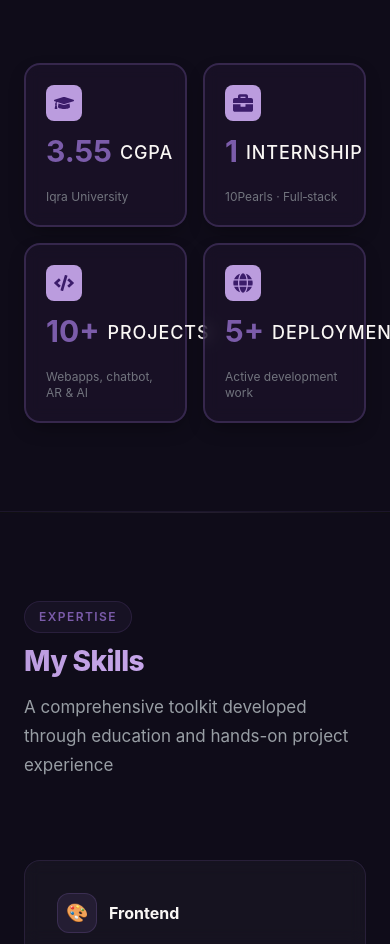
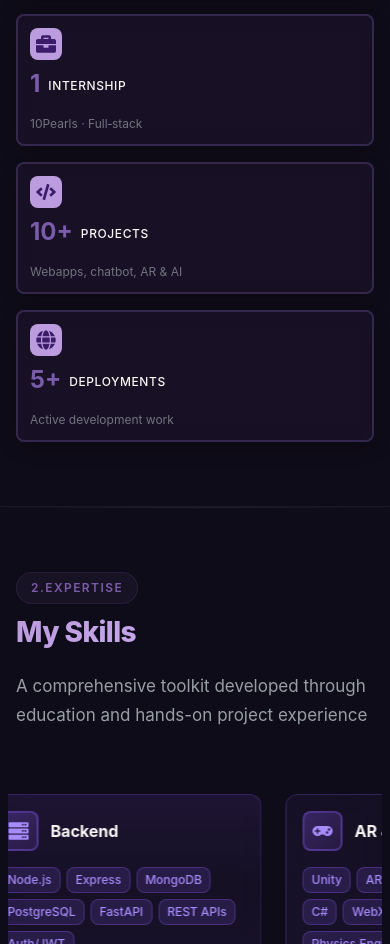
Before and after one commit to Fahadkhan1503/My_portfolio, a React app in the folder frontend/: page /dashboard in a window 390 px wide. Shown: the part 1691-2635 px from the top of the page. Built offline with nearby package versions, Linux system fonts and the light colour scheme; the HTML template or start-up script is replaced by a standard one.

Commit message:
enhance About and Skills components with improved styling and responsiveness; add scroll animation to Skills section

```diff
--- a/frontend/src/pages/About.jsx
+++ b/frontend/src/pages/About.jsx
@@ -26,12 +26,12 @@ export default function About() {
       {/* ── Section Header ── */}
       <div
         ref={headerRef}
-        className={`max-w-7xl mx-auto px-6 pt-10 pb-5 transition-all duration-700 ${headerVisible ? "opacity-100 translate-y-0" : "opacity-0 translate-y-8"}`}
+        className={`max-w-7xl mx-auto px-4 md:px-6 pt-8 md:pt-10 pb-3 md:pb-5 transition-all duration-700 ${headerVisible ? "opacity-100 translate-y-0" : "opacity-0 translate-y-8"}`}
       >
         <span className="section-label"> 1.About Me</span>
         <h2 className="section-title mt-3 pb-2">My Journey</h2>
         <p
-          className="section-desc mt-4 max-w-2xl font-semibold"
+          className="section-desc mt-4 max-w-2xl font-semibold text-sm md:text-base"
           style={{ color: theme.colors.secondary }}
         >
           From passion to profession , my path through technology and continuous
@@ -40,15 +40,15 @@ export default function About() {
       </div>
 
       {/* ── Story Section ── */}
-      <div ref={storyRef} className="max-w-7xl mx-auto px-6 pb-22">
-        <div className="grid grid-cols-1 md:grid-cols-2 gap-16 items-center">
+      <div ref={storyRef} className="max-w-7xl mx-auto px-4 md:px-6 pb-16 md:pb-22">
+        <div className="grid grid-cols-1 md:grid-cols-2 gap-8 md:gap-12 lg:gap-16 items-start md:items-center">
           {/* left — Text */}
           <div
             className={`transition-all duration-700 delay-200 ${storyVisible ? "opacity-100 translate-x-0" : "opacity-0 translate-x-12"}`}
           >
-            <div className="space-y-5">
+            <div className="space-y-3 md:space-y-5">
               <p
-                className="text-lg leading-relaxed"
+                className="text-base md:text-lg leading-relaxed"
                 style={{ color: theme.colors.secondary }}
               >
                 I'm a Computer Science graduate from Iqra University with a CGPA
@@ -57,7 +57,7 @@ export default function About() {
                 real-world problems.
               </p>
               <p
-                className="text-lg leading-relaxed"
+                className="text-base md:text-lg leading-relaxed"
                 style={{ color: theme.colors.secondary }}
               >
                 During my studies, I interned at{" "}
@@ -67,7 +67,7 @@ export default function About() {
                 design.
               </p>
               <p
-                className="text-lg leading-relaxed"
+                className="text-base md:text-lg leading-relaxed"
                 style={{ color: theme.colors.secondary }}
               >
                 I'm currently seeking roles in software development,
@@ -100,7 +100,7 @@ export default function About() {
           <div
             className={`transition-all duration-700 delay-100 ${storyVisible ? "opacity-100 translate-x-0" : "opacity-0 -translate-x-12"}`}
           >
-            <div className="grid grid-cols-2 gap-4 h-full">
+            <div className="grid grid-cols-1 sm:grid-cols-2 gap-4 md:gap-5 h-full">
               {[
                 {
                   value: "3.55",
@@ -129,7 +129,7 @@ export default function About() {
               ].map((item, idx) => (
                 <div
                   key={idx}
-                  className="relative rounded-2xl p-5 flex flex-col justify-between transition-all duration-500 hover:scale-[1.02]"
+                  className="relative rounded-lg md:rounded-2xl p-3 md:p-5 flex flex-col justify-between transition-all duration-500 hover:scale-[1.02]"
                   style={{
                     background: isDarkMode
                       ? "rgba(30, 20, 45, 0.6)"
@@ -145,7 +145,7 @@ export default function About() {
                   <div>
 
                     <div
-                      className="mb-3 w-9 h-9 rounded-lg flex items-center justify-center"
+                      className="mb-2 md:mb-3 w-8 md:w-9 h-8 md:h-9 rounded-lg flex items-center justify-center"
                       style={{
                         // background: isDarkMode ? "rgba(123,92,170,0.2)" : "rgba(123,92,170,0.1)",
                         background: isDarkMode ? theme.colors.primaryLighter : theme.colors.primaryLight,
@@ -154,16 +154,16 @@ export default function About() {
                     >
                       {item.icon}
                     </div>
-                        <div className="flex items-center gap-2 mb-1">
+                        <div className="flex items-center gap-2 mb-1 flex-wrap">
                     <div
-                      className="text-3xl font-bold mb-1"
+                      className="text-2xl md:text-3xl font-bold mb-1"
                       style={{ color: theme.colors.primary }}
                     >
                       {item.value}
 
                     </div>
                     <div
-                      className="text-lg uppercase tracking-wider font-medium "
+                      className="text-xs md:text-lg uppercase tracking-wider font-medium "
                       style={{ color: theme.colors.text }}
                     >
                       {item.label}
@@ -171,7 +171,7 @@ export default function About() {
                     </div>
                   </div>
                   <div
-                    className="text-xs mt-3 opacity-70"
+                    className="text-xs mt-2 md:mt-3 opacity-70"
                     style={{ color: theme.colors.secondary }}
                   >
                     {item.desc}
@@ -185,7 +185,7 @@ export default function About() {
 
       {/* ── Divider ── */}
       <div
-        className="max-w-7xl mx-auto px-6"
+        className="max-w-7xl mx-auto px-4 md:px-6"
         style={{
           height: "1px",
           background: isDarkMode
--- a/frontend/src/pages/Skills.jsx
+++ b/frontend/src/pages/Skills.jsx
@@ -1,5 +1,85 @@
 import { useTheme } from '../context/ThemeContext';
 import { useIntersectionObserver } from '../hooks/useIntersectionObserver';
+import { FaReact, FaServer, FaGamepad, FaBrain, FaTools, FaLightbulb } from 'react-icons/fa';
+
+const scrollAnimationStyle = `
+  @keyframes scrollHorizontal {
+    0% {
+      transform: translateX(0);
+    }
+    100% {
+      transform: translateX(calc(-300px * 6 - 1.5rem * 6));
+    }
+  }
+
+  @media (min-width: 640px) {
+    @keyframes scrollHorizontal {
+      0% {
+        transform: translateX(0);
+      }
+      100% {
+        transform: translateX(calc(-340px * 6 - 1.5rem * 6));
+      }
+    }
+  }
+
+  @media (min-width: 1024px) {
+    @keyframes scrollHorizontal {
+      0% {
+        transform: translateX(0);
+      }
+      100% {
+        transform: translateX(calc(-360px * 6 - 1.5rem * 6));
+      }
+    }
+  }
+
+  .scroll-wrapper {
+    overflow-x: auto;
+    overflow-y: hidden;
+    scroll-behavior: smooth;
+    width: 100%;
+    -webkit-overflow-scrolling: touch;
+  }
+
+  .scroll-wrapper::-webkit-scrollbar {
+    display: none;
+  }
+
+  .scroll-wrapper {
+    -ms-overflow-style: none;
+    scrollbar-width: none;
+  }
+
+  .scroll-container {
+    display: flex;
+    gap: 1.5rem;
+    width: fit-content;
+    padding: 1rem 0;
+    animation: scrollHorizontal 40s linear infinite;
+  }
+
+  .scroll-container:hover {
+    animation-play-state: paused;
+  }
+
+  .scroll-card {
+    flex: 0 0 auto;
+    width: 280px;
+  }
+
+  @media (min-width: 640px) {
+    .scroll-card {
+      width: 320px;
+    }
+  }
+
+  @media (min-width: 1024px) {
+    .scroll-card {
+      width: 360px;
+    }
+  }
+`;
 
 export default function Skills() {
   const { theme, isDarkMode } = useTheme();
@@ -11,35 +91,38 @@ export default function Skills() {
   const skillCategories = [
     {
       category: 'Frontend',
-      icon: '🎨',
+      icon: FaReact,
       skills: ['React', 'React Native', 'Tailwind CSS', 'Next.js', 'Redux', 'HTML/CSS', 'TypeScript', 'Vite'],
     },
     {
       category: 'Backend',
-      icon: '⚙️',
+      icon: FaServer,
       skills: ['Node.js', 'Express', 'MongoDB', 'PostgreSQL', 'FastAPI', 'REST APIs', 'Auth/JWT'],
     },
     {
       category: 'AR & Game Dev',
-      icon: '🎮',
+      icon: FaGamepad,
       skills: ['Unity', 'AR Foundation', 'Vuforia', 'C#', 'WebXR', 'Three.js', 'Physics Engine'],
     },
     {
       category: 'AI / ML',
-      icon: '🤖',
+      icon: FaBrain,
       skills: ['Python', 'TensorFlow', 'PyTorch', 'Scikit-learn', 'OpenCV', 'NLP', 'Computer Vision'],
     },
     {
       category: 'Tools & DevOps',
-      icon: '🛠️',
+      icon: FaTools,
       skills: ['Git', 'Docker', 'Firebase', 'AWS', 'Postman', 'Linux', 'VS Code'],
     },
     {
       category: 'Soft Skills',
-      icon: '💡',
+      icon: FaLightbulb,
       skills: ['Problem Solving', 'Collaboration', 'Communication', 'Project Mgmt', 'Adaptability'],
     },
   ];
+
+  const primaryColor = '#8b5cf6';
+  const primaryColorRgb = '139, 92, 246';
 
   const proficiencies = [
     { level: 'Expert', percent: 85, desc: 'React, Node.js, Unity' },
@@ -51,69 +134,113 @@ export default function Skills() {
 
   return (
     <div style={sectionBg}>
+      <style>{scrollAnimationStyle}</style>
 
       {/* ── Section Header ── */}
       <div
         ref={headerRef}
-        className={`max-w-7xl mx-auto px-6 pt-22 pb-20 transition-all duration-700 ${headerVisible ? 'opacity-100 translate-y-0' : 'opacity-0 translate-y-8'}`}
+        className={`max-w-7xl mx-auto px-4 md:px-6 pt-16 md:pt-22 pb-12 md:pb-20 transition-all duration-700 ${headerVisible ? 'opacity-100 translate-y-0' : 'opacity-0 translate-y-8'}`}
       >
-        <span className="section-label">Expertise</span>
+        <span className="section-label">2.Expertise</span>
         <h2 className="section-title mt-3">My Skills</h2>
-        <p className="section-desc mt-4 max-w-2xl" style={{ color: theme.colors.secondary }}>
+        <p className="section-desc mt-4 max-w-2xl text-sm md:text-base" style={{ color: theme.colors.secondary }}>
           A comprehensive toolkit developed through education and hands-on project experience
         </p>
       </div>
 
-      {/* ── Skills Grid ── */}
-      <div ref={gridRef} className="max-w-7xl mx-auto px-6 pb-22">
-        <div className="grid grid-cols-1 md:grid-cols-2 lg:grid-cols-3 gap-6">
-          {skillCategories.map((cat, idx) => (
+      {/* ── Skills Scroll Section ── */}
+      <div ref={gridRef} className="max-w-7xl mx-auto px-2 md:px-4 pb-16 md:pb-22">
+        <div className="scroll-wrapper">
+          <div className="scroll-container">
+            {[...skillCategories, ...skillCategories].map((cat, idx) => {
+              const IconComponent = cat.icon;
+              const gradientAngle = (idx % skillCategories.length * 60) % 360;
+              return (
+                <div key={idx} className="scroll-card">
+                  <SkillCard
+                    cat={cat}
+                    idx={idx}
+                    IconComponent={IconComponent}
+                    gradientAngle={gradientAngle}
+                    gridVisible={gridVisible}
+                    theme={theme}
+                    isDarkMode={isDarkMode}
+                    primaryColor={primaryColor}
+                    primaryColorRgb={primaryColorRgb}
+                  />
+                </div>
+              );
+            })}
+          </div>
+        </div>
+      </div>
+
+      {/* ── Divider ── */}
       <div
-              key={idx}
-              className={`group p-8 rounded-2xl cursor-pointer transition-all duration-700 ${gridVisible ? 'opacity-100 translate-y-0' : 'opacity-0 translate-y-10'}`}
+        className="max-w-7xl mx-auto px-4 md:px-6"
+        style={{ height: '1px', background: isDarkMode ? 'rgba(123,92,170,0.12)' : 'rgba(123,92,170,0.1)' }}
+      />
+
+    </div>
+  );
+}
+
+function SkillCard({ cat, idx, IconComponent, gradientAngle, gridVisible, theme, isDarkMode, primaryColor, primaryColorRgb }) {
+  return (
+    <div
+      className={`group h-full p-4 md:p-6 lg:p-8 rounded-xl md:rounded-2xl cursor-pointer transition-all duration-200 transform hover:shadow-xl ${gridVisible ? 'opacity-100 translate-y-0' : 'opacity-0 translate-y-10'}`}
       style={{
         transitionDelay: `${80 * idx}ms`,
-                background: isDarkMode ? 'rgba(255,255,255,0.03)' : 'rgba(255,255,255,0.8)',
-                border: `1.5px solid ${isDarkMode ? 'rgba(123,92,170,0.18)' : 'rgba(123,92,170,0.12)'}`,
-                backdropFilter: 'blur(8px)',
+        background: isDarkMode
+          ? `linear-gradient(${120 + gradientAngle}deg, rgba(${primaryColorRgb},0.12) 0%, rgba(${primaryColorRgb},0.05) 50%, rgba(${primaryColorRgb},0.08) 100%)`
+          : `linear-gradient(${120 + gradientAngle}deg, rgba(${primaryColorRgb},0.08) 0%, rgba(${primaryColorRgb},0.03) 50%, rgba(${primaryColorRgb},0.06) 100%)`,
+        border: `1.5px solid rgba(${primaryColorRgb},${isDarkMode ? '0.25' : '0.18'})`,
+        backdropFilter: 'blur(10px)',
       }}
       onMouseEnter={(e) => {
-                e.currentTarget.style.transform = 'translateY(-6px)';
-                e.currentTarget.style.borderColor = 'rgba(123,92,170,0.45)';
-                e.currentTarget.style.boxShadow = '0 16px 48px rgba(123,92,170,0.12)';
+        e.currentTarget.style.transform = 'translateY(-10px) scale(1.02)';
+        e.currentTarget.style.borderColor = `rgba(${primaryColorRgb},0.45)`;
+        e.currentTarget.style.boxShadow = `0 20px 60px rgba(${primaryColorRgb},${isDarkMode ? '0.18' : '0.22'})`;
       }}
       onMouseLeave={(e) => {
-                e.currentTarget.style.transform = 'translateY(0)';
-                e.currentTarget.style.borderColor = isDarkMode ? 'rgba(123,92,170,0.18)' : 'rgba(123,92,170,0.12)';
+        e.currentTarget.style.transform = 'translateY(0) scale(1)';
+        e.currentTarget.style.borderColor = `rgba(${primaryColorRgb},${isDarkMode ? '0.25' : '0.18'})`;
         e.currentTarget.style.boxShadow = 'none';
       }}
     >
-              {/* Card header */}
-              <div className="flex items-center gap-3 mb-6">
+      {/* Card header with icon */}
+      <div className="flex items-center gap-3 md:gap-4 mb-4 md:mb-6">
         <div
-                  className="w-10 h-10 rounded-xl flex items-center justify-center text-lg shrink-0"
+          className="w-10 h-10 md:w-12 md:h-12 lg:w-14 lg:h-14 rounded-lg md:rounded-xl flex items-center justify-center shrink-0 transition-all duration-300 group-hover:scale-110"
           style={{
-                    background: isDarkMode ? 'rgba(123,92,170,0.15)' : 'rgba(123,92,170,0.08)',
-                    border: `1px solid ${isDarkMode ? 'rgba(123,92,170,0.25)' : 'rgba(123,92,170,0.15)'}`,
+            background: isDarkMode
+              ? `linear-gradient(135deg, rgba(${primaryColorRgb},0.28) 0%, rgba(${primaryColorRgb},0.14) 100%)`
+              : `linear-gradient(135deg, rgba(${primaryColorRgb},0.18) 0%, rgba(${primaryColorRgb},0.1) 100%)`,
+            border: `2px solid rgba(${primaryColorRgb},${isDarkMode ? '0.35' : '0.25'})`,
           }}
         >
-                  {cat.icon}
+          <IconComponent
+            size={typeof window !== 'undefined' && window.innerWidth < 768 ? 20 : 28}
+            color={isDarkMode ? '#a78bfa' : primaryColor}
+          />
         </div>
-                <h3 className="text-base font-bold" style={{ color: theme.colors.text }}>
+        <h3 className="text-base md:text-lg font-bold transition-all duration-300" style={{ color: theme.colors.text }}>
           {cat.category}
         </h3>
       </div>
 
       {/* Skill pills */}
-              <div className="flex flex-wrap gap-2">
+      <div className="flex flex-wrap gap-1.5 md:gap-2">
         {cat.skills.map((skill, sIdx) => (
           <span
             key={sIdx}
-                    className="px-3 py-1.5 rounded-lg text-xs font-medium"
+            className="px-2 md:px-3 py-1 md:py-1.5 rounded-lg text-xs md:text-xs font-medium transition-all duration-300 hover:translate-y-0.5 whitespace-nowrap"
             style={{
-                      background: isDarkMode ? 'rgba(123,92,170,0.12)' : 'rgba(123,92,170,0.07)',
-                      border: `1px solid ${isDarkMode ? 'rgba(123,92,170,0.22)' : 'rgba(123,92,170,0.18)'}`,
-                      color: isDarkMode ? '#c4a8e8' : '#6a45a0',
+              background: isDarkMode
+                ? `rgba(${primaryColorRgb},0.16)`
+                : `rgba(${primaryColorRgb},0.09)`,
+              border: `1px solid rgba(${primaryColorRgb},${isDarkMode ? '0.32' : '0.22'})`,
+              color: isDarkMode ? '#a78bfa' : primaryColor,
             }}
           >
             {skill}
@@ -121,16 +248,5 @@ export default function Skills() {
         ))}
       </div>
     </div>
-          ))}
-        </div>
-      </div>
-
-      {/* ── Divider ── */}
-      <div
-        className="max-w-7xl mx-auto px-6"
-        style={{ height: '1px', background: isDarkMode ? 'rgba(123,92,170,0.12)' : 'rgba(123,92,170,0.1)' }}
-      />
-
-    </div>
   );
 }
--- a/frontend/src/pages/dashboard.jsx
+++ b/frontend/src/pages/dashboard.jsx
@@ -68,6 +68,7 @@ export default function Dashboard() {
           font-weight: 800;
           line-height: 1.15;
           letter-spacing: -0.02em;
+          padding-bottom: 0.5rem;
         }
 
         .section-desc {
```
Lines whose indentation alone changed are shown as unchanged.
